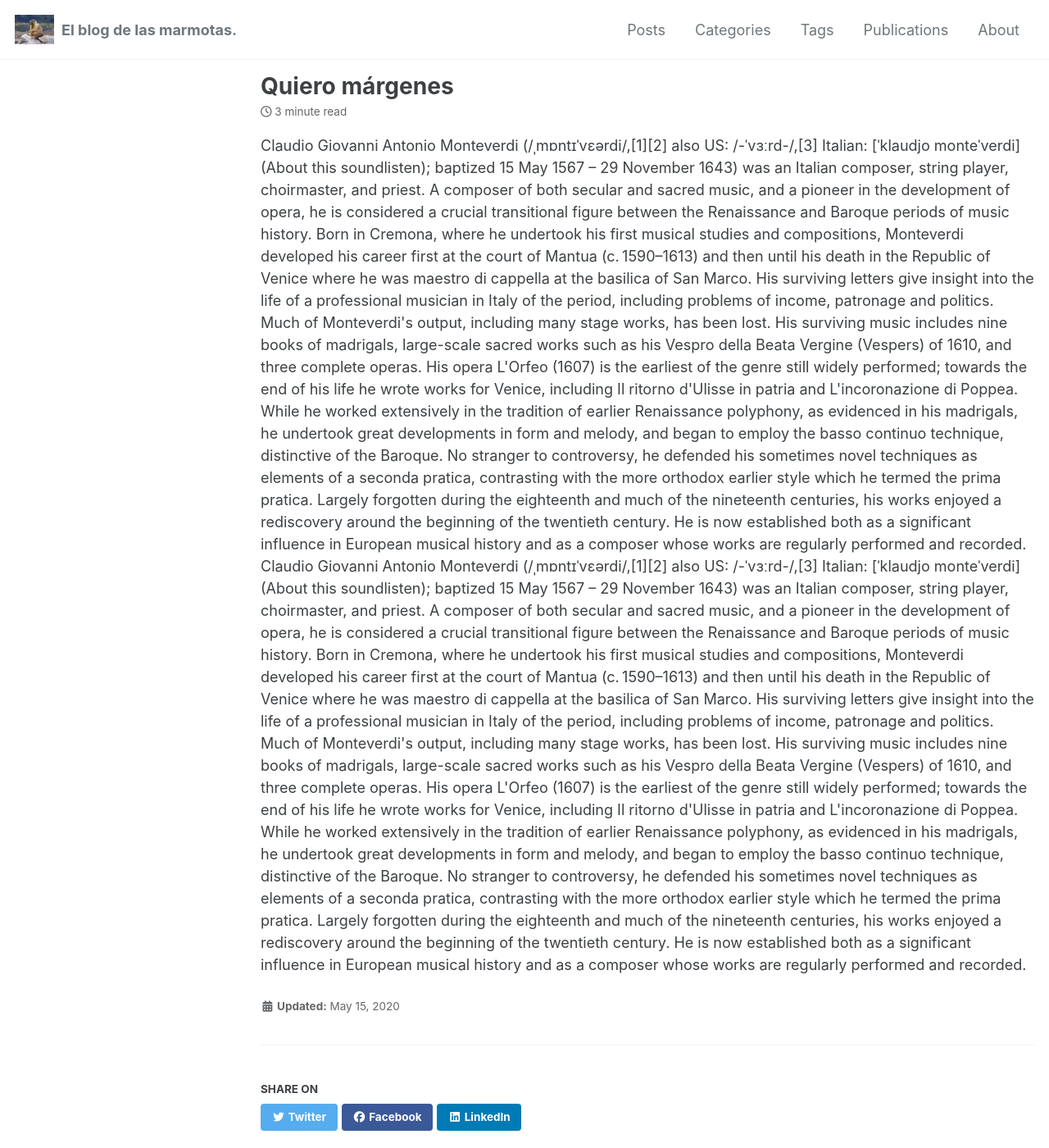
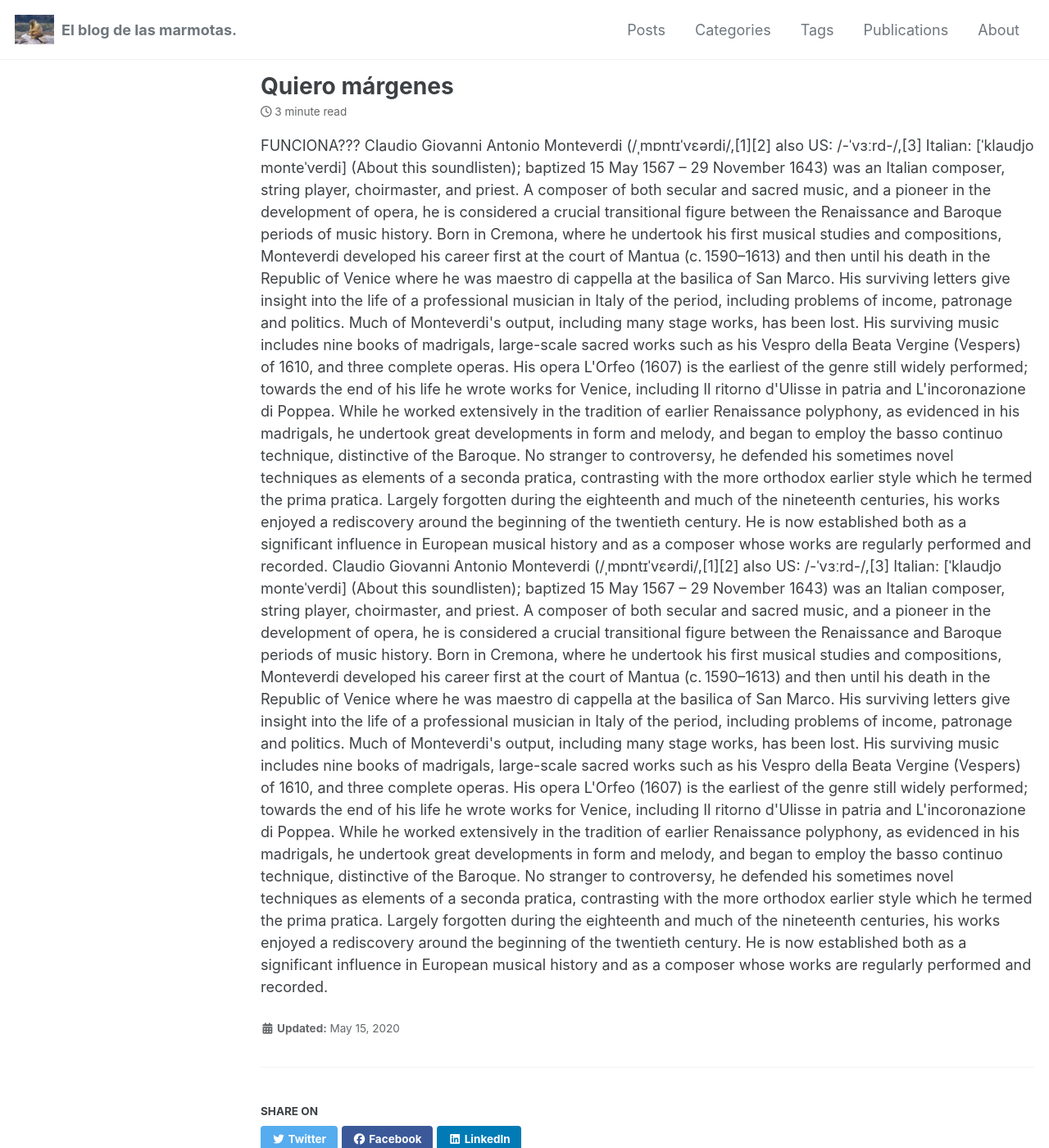
Before and after one commit to JuditSastre/test_blog, a Jekyll site: the page built from _posts/2020-05-15-margenes.md, in a window 1280 px wide and 1400 px high. Shown: the whole window at 82% size. Built offline with Jekyll 4.4.1, drawn with Linux system fonts in a browser that asks for light colours; cached includes are drawn as plain includes; nearby versions of some CDN libraries; comment, search, counter and statistics services are not loaded.

Commit message:
Update 2020-05-15-margenes.md

```diff
--- a/_posts/2020-05-15-margenes.md
+++ b/_posts/2020-05-15-margenes.md
@@ -11,7 +11,7 @@ classes: wide
   width: 50%;
 }
 </style>
-<align>Claudio Giovanni Antonio Monteverdi (/ˌmɒntɪˈvɛərdi/,[1][2] also US: /-ˈvɜːrd-/,[3] Italian: [ˈklaudjo monteˈverdi] (About this soundlisten); baptized 15 May 1567 – 29 November 1643) was an Italian composer, string player, choirmaster, and priest. A composer of both secular and sacred music, and a pioneer in the development of opera, he is considered a crucial transitional figure between the Renaissance and Baroque periods of music history.
+<align>FUNCIONA??? Claudio Giovanni Antonio Monteverdi (/ˌmɒntɪˈvɛərdi/,[1][2] also US: /-ˈvɜːrd-/,[3] Italian: [ˈklaudjo monteˈverdi] (About this soundlisten); baptized 15 May 1567 – 29 November 1643) was an Italian composer, string player, choirmaster, and priest. A composer of both secular and sacred music, and a pioneer in the development of opera, he is considered a crucial transitional figure between the Renaissance and Baroque periods of music history.
 
 Born in Cremona, where he undertook his first musical studies and compositions, Monteverdi developed his career first at the court of Mantua (c. 1590–1613) and then until his death in the Republic of Venice where he was maestro di cappella at the basilica of San Marco. His surviving letters give insight into the life of a professional musician in Italy of the period, including problems of income, patronage and politics.
 
```
